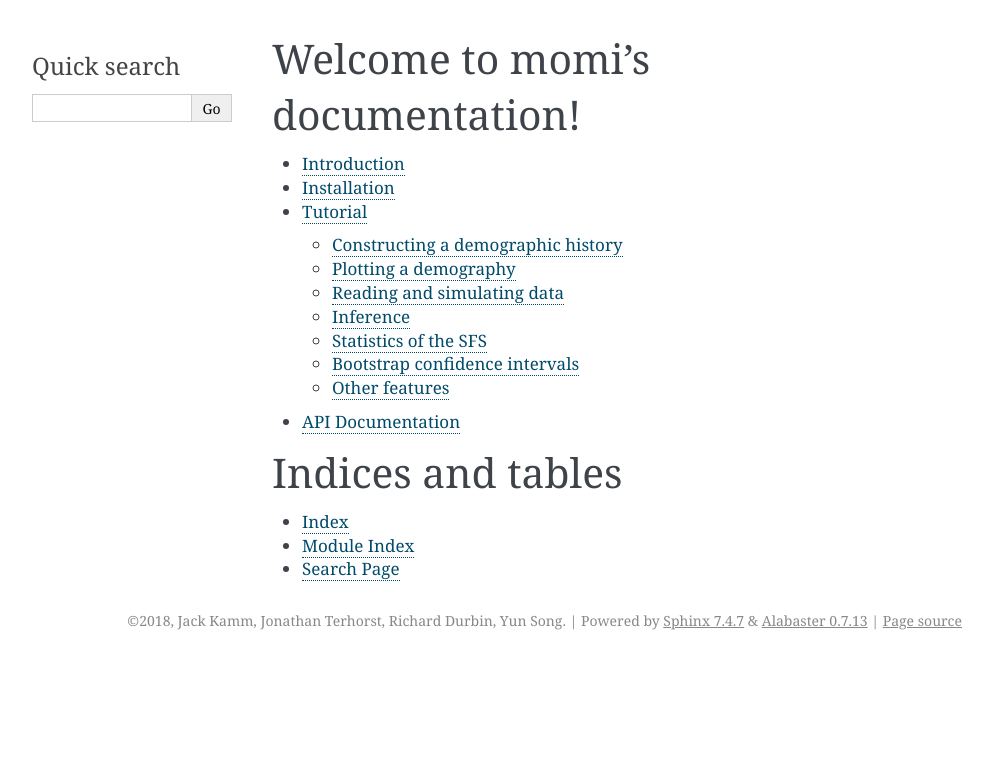
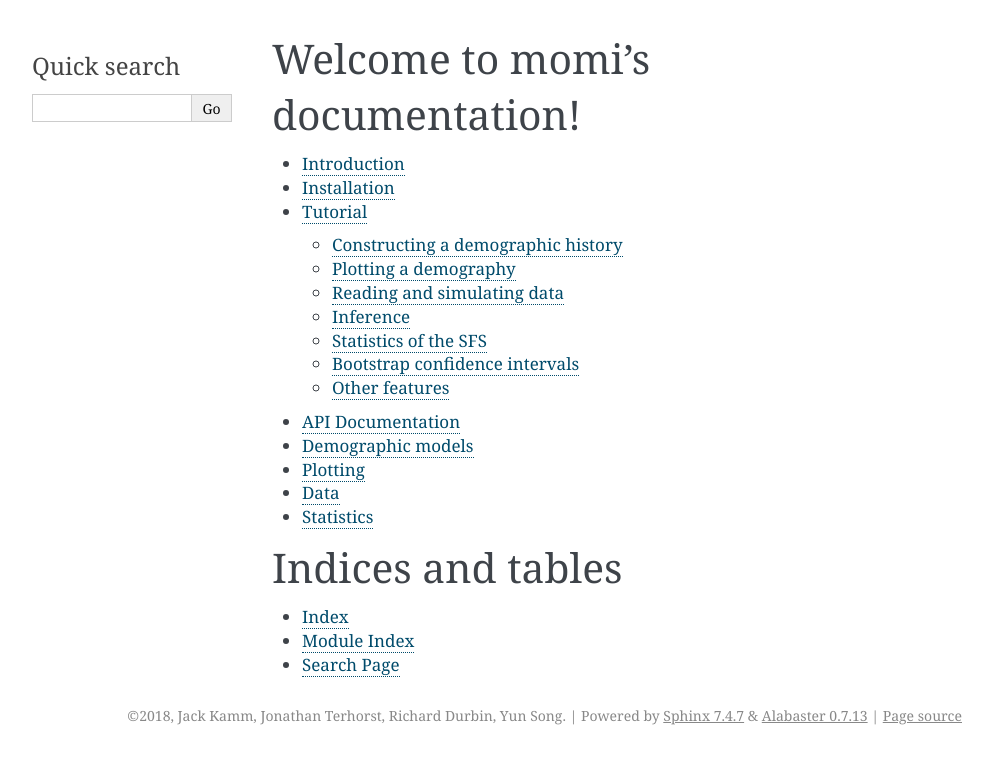
Before and after one commit to popgenmethods/momi2, a Sphinx documentation site: the page built from docs/index.rst, in a window 1280 px wide. Shown: the top 764 px of the page, without its empty margins (148-1141 px from the left). Built offline with Sphinx 7.4.7, drawn with Linux system fonts in a browser that asks for light colours.

Commit message:
API sections

```diff
--- a/docs/api.rst
+++ b/docs/api.rst
@@ -4,11 +4,23 @@
 API Documentation
 =================
 
+==================
+Demographic models
+==================
+
 .. autoclass:: momi.DemographicModel
    :members:
 
+========
+Plotting
+========
+
 .. autoclass:: momi.DemographyPlot
    :members:
+
+====
+Data
+====
 
 .. autofunction:: momi.snp_allele_counts
 
@@ -20,6 +32,10 @@ API Documentation
 .. autoclass:: momi.Sfs()
    :members:
 
+==========
+Statistics
+==========
+
 .. autoclass:: momi.SfsModelFitStats
    :members:
    :inherited-members:
```
